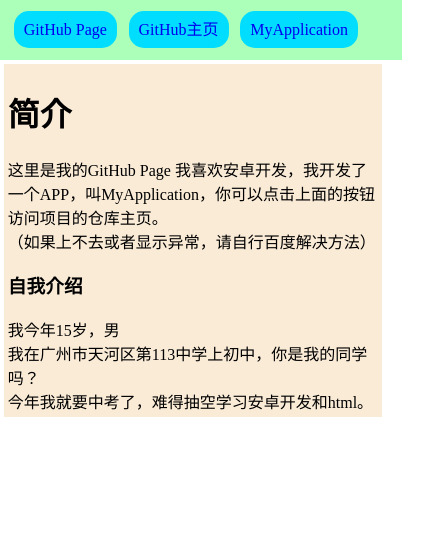
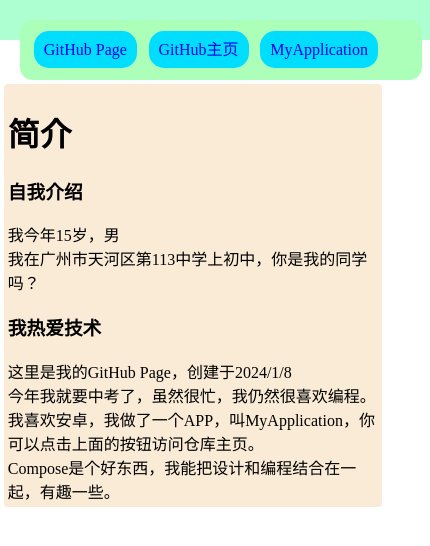
Before and after one commit to BinTianqi/bintianqi.github.io, a plain HTML site: page index.html in a window 390 px wide. Shown: the whole page, 430 px wide, since content can reach past the window. Drawn offline with Linux system fonts and the light colour scheme.

Commit message:
Improve UI,more compatible with mobile

```diff
--- a/index.html
+++ b/index.html
@@ -3,6 +3,49 @@
 <head>
 <meta charset="utf-8">
 <title>Mr. Bin</title>
+<style>
+.tab{
+	background-color:#00DDFF;
+	border: 5px;
+	padding-top:10px;
+ padding-bottom:10px;
+ padding-left:20px;
+ padding-right:20px;
+ margin:18px;
+	border-color: #3CE0FF;
+	border-radius: 15px;
+	text-decoration: none;
+}
+.tab:hover{
+	background-color:#07B8FF;
+}
+
+.fl{
+	float: left;
+}
+.fr{
+	float: right;
+}
+nav {
+	color: #ADFFD1;
+ padding:20px;
+}
+.navdiv{
+	background-color: #ACFFB8;
+	padding: 17px;
+ border-radius:.8rem;
+}
+body{
+	margin: 0px;
+}
+.maindiv{
+	background-color:antiquewhite;
+	border-radius: 1%;
+	margin:.5rem;
+	padding: 1%;
+	float: left;
+}
+</style>
 <link rel="stylesheet" href="main.css">
 </head>
 
@@ -16,15 +59,19 @@
 	</nav>
 	<div class="maindiv">
 		<h1>简介</h1>
-		<a>这里是我的GitHub Page</a>
-		<a>我喜欢安卓开发，我开发了一个APP，叫MyApplication，你可以点击上面的按钮访问项目的仓库主页。</a>
-		<br/>
-		<a>（如果上不去或者显示异常，请自行百度解决方法）</a>
-		<br/>
 		<h3>自我介绍</h3>
 		<a>我今年15岁，男</a>
 		<br/>
-		<a>我在广州市天河区第113中学上初中，你是我的同学吗？<br/>今年我就要中考了，难得抽空学习安卓开发和html。</a>
+		<a>我在广州市天河区第113中学上初中，你是我的同学吗？</a>
+  <br/>
+  <h3>我热爱技术</h3>
+		<a>这里是我的GitHub Page，创建于2024/1/8</a>
+		<br/>
+  <a>今年我就要中考了，虽然很忙，我仍然很喜欢编程。</a>
+		<br/>
+		<a>我喜欢安卓，我做了一个APP，叫MyApplication，你可以点击上面的按钮访问仓库主页。</a>
+  <br/>
+  <a>Compose是个好东西，我能把设计和编程结合在一起，有趣一些。</a>
 	</div>
 </body>
 </html>
```
